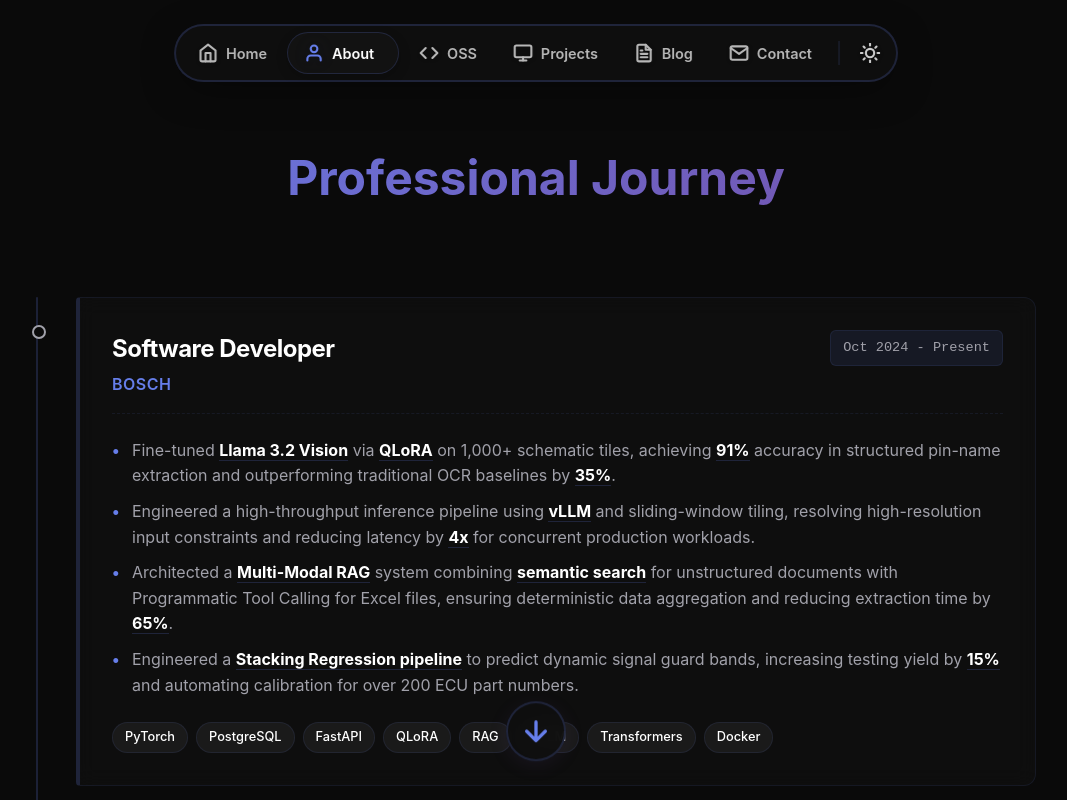
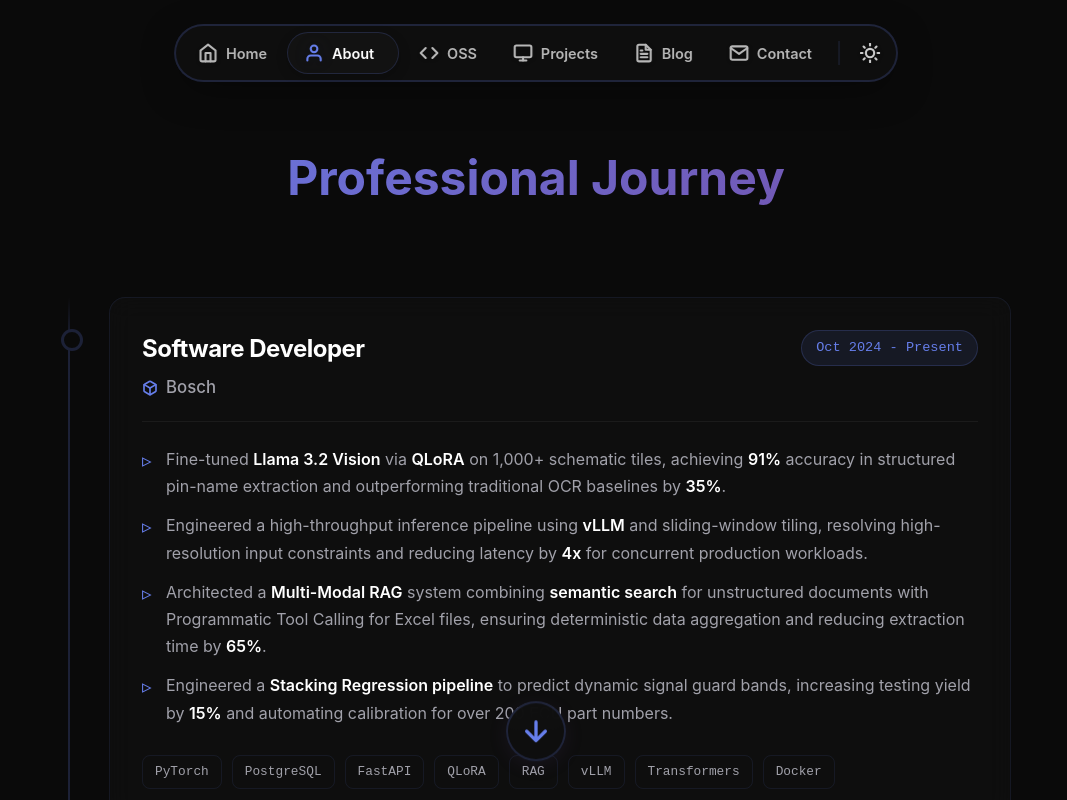
Before and after one commit to AlanPonnachan/AlanPonnachan.github.io, a React (Create React App) app: page / in a window 1280 px wide. Both pictures are taken after a click on the button "About". Shown: the top 800 px of the page, without its empty margins (104-1171 px from the left). Built offline with nearby package versions, Linux system fonts and the light colour scheme.

Commit message:
improved about page

```diff
--- a/src/App.css
+++ b/src/App.css
@@ -424,78 +424,97 @@ body {
   background-clip: text;
 }
 
+/* The Timeline Container */
 .experience-timeline {
   position: relative;
-  max-width: 1000px; /* Optimal reading width */
+  max-width: 950px;
   margin: 0 auto;
-  padding-left: 40px; /* Space for the line */
-}
-
-/* The Continuous Vertical Line */
+}
+
+/* The Continuous Vertical Line (Gradient fade at ends) */
 .experience-timeline::before {
   content: '';
   position: absolute;
-  left: 0;
   top: 0;
   bottom: 0;
+  left: 7px; /* Centers exactly with the 16px dot */
   width: 2px;
-  background: var(--border-color-strong);
+  background: linear-gradient(
+    to bottom,
+    transparent,
+    var(--border-color-strong) 5%,
+    var(--border-color-strong) 95%,
+    transparent
+  );
   border-radius: 2px;
 }
 
 .experience-item {
   position: relative;
-  margin-bottom: 60px;
+  padding-left: 48px;
+  margin-bottom: 40px;
 }
 
 .experience-item:last-child {
   margin-bottom: 0;
 }
 
-/* The Timeline Dot (Pseudo-element) */
+/* The Timeline Dot (Pulsating Ring Style) */
 .experience-item::before {
   content: '';
   position: absolute;
-  left: -44px; /* Align perfectly with vertical line */
-  top: 28px;
-  width: 10px;
-  height: 10px;
+  left: 0;
+  top: 32px;
+  width: 16px;
+  height: 16px;
   border-radius: 50%;
   background: var(--background-color);
-  border: 2px solid var(--text-secondary);
-  transition: all 0.3s ease;
+  border: 3px solid var(--border-color-strong);
+  transition: all 0.4s cubic-bezier(0.175, 0.885, 0.32, 1.275);
   z-index: 1;
 }
 
 /* Dot Glow on Hover */
 .experience-item:hover::before {
+  border-color: var(--gradient-start);
   background: var(--gradient-start);
-  border-color: var(--gradient-start);
-  box-shadow: 0 0 15px var(--hero-glow-1);
+  box-shadow: 0 0 20px 4px var(--hero-glow-1);
   transform: scale(1.3);
 }
 
-/* Modern Card Content */
+/* Modern Glassmorphic Card Content */
 .exp-content {
   background: var(--card-background);
-  /* Glassmorphism subtle effect */
-  backdrop-filter: blur(10px);
+  backdrop-filter: blur(12px);
+  -webkit-backdrop-filter: blur(12px);
   border: 1px solid var(--border-color);
-
-  /* The "Accent" Border on the left */
-  border-left: 4px solid var(--border-color-strong);
-
-  border-radius: 4px 12px 12px 4px; /* Square left, rounded right */
+  border-radius: 16px;
   padding: 32px;
-  transition: all 0.3s cubic-bezier(0.4, 0, 0.2, 1);
+  transition: all 0.4s cubic-bezier(0.175, 0.885, 0.32, 1.275);
+  position: relative;
+  overflow: hidden;
+}
+
+/* Background gradient injection for hover */
+.exp-content::after {
+  content: '';
+  position: absolute;
+  top: 0; left: 0; right: 0; bottom: 0;
+  background: radial-gradient(circle at top right, var(--hero-glow-1), transparent 60%);
+  opacity: 0;
+  transition: opacity 0.4s ease;
+  pointer-events: none;
 }
 
 /* Hover Effect: Card Lifts & Glows */
 .experience-item:hover .exp-content {
-  transform: translateX(10px); /* Move slightly right */
-  border-left-color: var(--gradient-start); /* Light up the accent border */
-  box-shadow: 0 5px 30px -10px rgba(0,0,0,0.3);
-  background: linear-gradient(to right, var(--hero-glow-1), transparent);
+  transform: translateY(-5px);
+  border-color: var(--border-color-strong);
+  box-shadow: 0 15px 40px -10px var(--hero-glow-2);
+}
+
+.experience-item:hover .exp-content::after {
+  opacity: 1;
 }
 
 /* Header Typography */
@@ -504,154 +523,155 @@ body {
   justify-content: space-between;
   align-items: flex-start;
   margin-bottom: 24px;
-  border-bottom: 1px dashed var(--border-color);
-  padding-bottom: 15px;
+  padding-bottom: 20px;
+  border-bottom: 1px solid rgba(255, 255, 255, 0.05);
   flex-wrap: wrap;
-  gap: 10px;
-}
-
-.exp-header h4 {
+  gap: 16px;
+  position: relative;
+  z-index: 2;
+}
+
+.exp-role-wrapper h4 {
   font-size: 1.5rem;
   font-weight: 700;
   color: var(--text-primary);
-  margin-bottom: 4px;
+  margin-bottom: 6px;
   letter-spacing: -0.5px;
 }
 
 .exp-company {
-  font-size: 1rem;
+  font-size: 1.05rem;
+  color: var(--text-secondary);
+  font-weight: 500;
+  display: flex;
+  align-items: center;
+  gap: 8px;
+}
+
+.exp-company svg {
   color: var(--gradient-start);
-  font-weight: 600;
-  text-transform: uppercase;
-  letter-spacing: 0.5px;
 }
 
 .exp-period {
   font-family: 'Fira Code', monospace;
   font-size: 0.85rem;
-  color: var(--text-secondary);
+  color: var(--gradient-start);
   background: var(--hero-glow-1);
-  padding: 6px 12px;
-  border-radius: 6px;
-  border: 1px solid var(--border-color);
+  padding: 6px 14px;
+  border-radius: 20px;
+  border: 1px solid rgba(102, 126, 234, 0.2);
+  white-space: nowrap;
 }
 
 /* Highlights */
 .exp-highlights {
   list-style: none;
-  margin-bottom: 24px;
+  margin-bottom: 28px;
+  display: flex;
+  flex-direction: column;
+  gap: 12px;
+  position: relative;
+  z-index: 2;
 }
 
 .exp-highlights li {
   position: relative;
-  padding-left: 20px;
-  margin-bottom: 10px;
-  color: var(--text-secondary);
-  line-height: 1.6;
+  padding-left: 24px;
+  color: var(--text-secondary);
+  line-height: 1.7;
   font-size: 1rem;
 }
 
 .exp-highlights li::before {
-  content: '•'; /* Simple bullet is cleaner */
-  color: var(--gradient-start);
+  content: '▹'; /* Modern sleek bullet */
   position: absolute;
   left: 0;
-  font-weight: bold;
+  top: -2px;
+  color: var(--gradient-start);
+  font-size: 1.2rem;
+  transition: transform 0.3s ease;
+}
+
+.experience-item:hover .exp-highlights li::before {
+  transform: translateX(3px);
+}
+
+/* Highlighted Text in Journey */
+.highlight-text {
+  color: var(--text-primary);
+  font-weight: 600;
+  transition: color 0.3s ease;
+}
+
+.experience-item:hover .highlight-text {
+  color: var(--gradient-start);
 }
 
 /* Tech Stack Chips */
 .exp-tech-stack {
   display: flex;
   flex-wrap: wrap;
-  gap: 8px;
+  gap: 10px;
+  position: relative;
+  z-index: 2;
 }
 
 .exp-tech-tag {
+  font-family: 'Fira Code', monospace;
   font-size: 0.8rem;
-  font-weight: 500;
-  color: var(--text-primary);
-  background: rgba(255, 255, 255, 0.05);
-  padding: 4px 12px;
-  border-radius: 100px; /* Pill shape */
+  color: var(--text-secondary);
+  background: transparent;
+  padding: 6px 12px;
+  border-radius: 8px;
   border: 1px solid var(--border-color);
-  transition: all 0.2s;
+  transition: all 0.3s ease;
 }
 
 .experience-item:hover .exp-tech-tag {
-  border-color: var(--gradient-start);
-  background: var(--hero-glow-1);
-}
-
-/* Responsive */
-@media (max-width: 768px) {
-  .experience-timeline {
-    padding-left: 20px; /* Less padding on mobile */
-  }
-
-  .experience-timeline::before {
-    left: 0;
-  }
-
-  .experience-item::before {
-    left: -24px; /* Adjust dot position for mobile */
-    top: 32px;
-  }
-
-  .exp-header {
-    flex-direction: column;
-    gap: 8px;
-  }
-
-  .exp-period {
-    align-self: flex-start;
-  }
-}
-
-/* Highlighted Text in Journey */
-.highlight-text {
-  color: var(--text-primary); /* Make it bright white/black */
-  font-weight: 700;
-  /* Optional: Add a subtle underline color */
-  border-bottom: 1px solid var(--border-color-strong);
-}
-
-.experience-item:hover .highlight-text {
-  color: var(--gradient-start); /* Turns purple/blue on hover */
-  border-bottom-color: var(--gradient-start);
-}
-
-/* Responsive Adjustments */
+  border-color: var(--border-color-strong);
+  background: rgba(255, 255, 255, 0.03);
+}
+
+.exp-tech-tag:hover {
+  background: var(--gradient-start) !important;
+  border-color: var(--gradient-start) !important;
+  color: #fff !important;
+  transform: translateY(-2px);
+  box-shadow: 0 4px 10px var(--hero-glow-1);
+}
+
+/* Mobile Adjustments for Timeline */
 @media (max-width: 768px) {
   .experience-timeline {
     padding-left: 0;
   }
 
   .experience-timeline::before {
-    left: 9px;
-  }
-
-  .timeline-connector {
-    min-width: 30px;
-  }
-
-  .timeline-dot {
-    left: 2px;
+    left: 11px; /* Align with mobile dot */
+  }
+
+  .experience-item {
+    padding-left: 36px;
+  }
+
+  .experience-item::before {
+    left: 4px;
     width: 14px;
     height: 14px;
-  }
-
-  .timeline-line {
-    width: 20px;
-    left: 10px;
+    top: 28px;
+  }
+
+  .exp-content {
+    padding: 24px;
   }
 
   .exp-header {
     flex-direction: column;
-    gap: 12px;
-  }
-
-  .exp-period-badge {
-    width: fit-content;
+    gap: 16px;
+  }
+
+  .exp-period {
+    align-self: flex-start;
   }
 }
 
--- a/src/App.js
+++ b/src/App.js
@@ -244,7 +244,6 @@ const About = () => {
     });
   };
 
-
   return (
     <section className="about">
       <div className="experience-section">
@@ -254,9 +253,16 @@ const About = () => {
             <div key={index} className="experience-item">
               <div className="exp-content">
                 <div className="exp-header">
-                  <div>
+                  <div className="exp-role-wrapper">
                     <h4>{exp.role}</h4>
-                    <span className="exp-company">{exp.company}</span>
+                    <span className="exp-company">
+                      <svg width="16" height="16" viewBox="0 0 24 24" fill="none" stroke="currentColor" strokeWidth="2.5" strokeLinecap="round" strokeLinejoin="round">
+                        <path d="M21 16V8a2 2 0 0 0-1-1.73l-7-4a2 2 0 0 0-2 0l-7 4A2 2 0 0 0 3 8v8a2 2 0 0 0 1 1.73l7 4a2 2 0 0 0 2 0l7-4A2 2 0 0 0 21 16z"></path>
+                        <polyline points="3.27 6.96 12 12.01 20.73 6.96"></polyline>
+                        <line x1="12" y1="22.08" x2="12" y2="12"></line>
+                      </svg>
+                      {exp.company}
+                    </span>
                   </div>
                   <span className="exp-period">{exp.period}</span>
                 </div>
```
